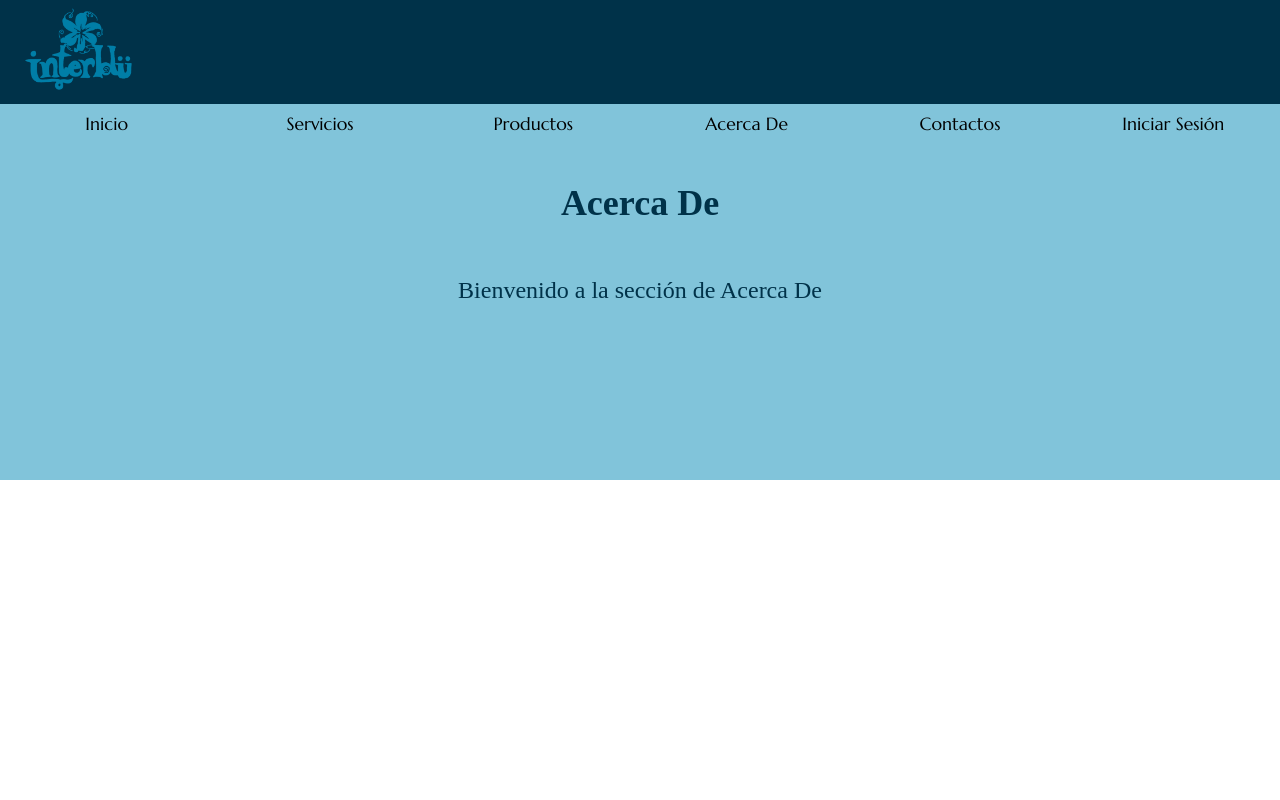
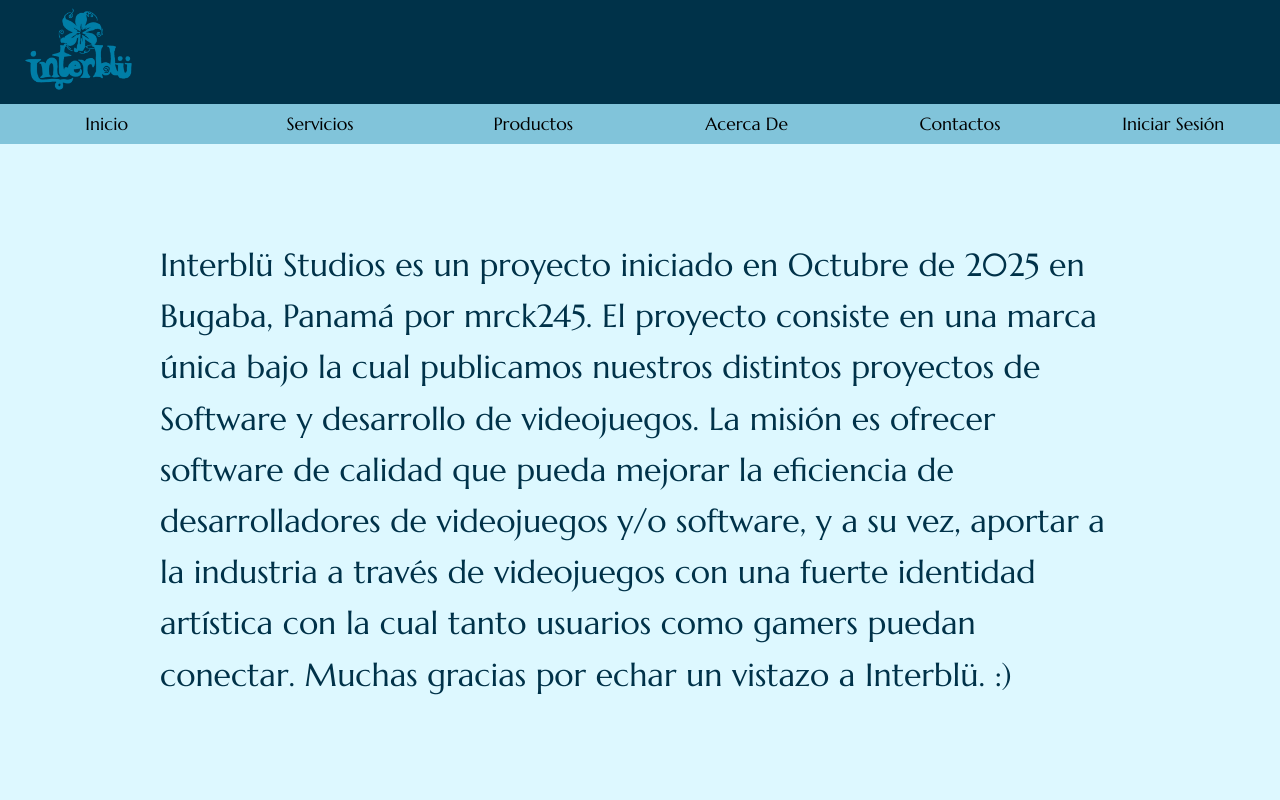
Before and after one commit to mrck245/interblu-project, a Vue app: page /about in a window 1280 px wide. Shown: the top 800 px of the page. Built offline with nearby package versions, Linux system fonts and the light colour scheme.

Commit message:
ib-dev-1.4

```diff
--- a/src/components/about-hero1.vue
+++ b/src/components/about-hero1.vue
@@ -1,22 +1,50 @@
 <template>
-  <section class="about-hero1">
-    <h1>Acerca De</h1>
-    <p>Bienvenido a la sección de Acerca De</p>
-  </section>
+  <main>
+   <section class="about page-wrapper">
+    <p>
+      Interblü Studios es un proyecto iniciado en Octubre de 2025 en Bugaba, Panamá por mrck245.
+      El proyecto consiste en una marca única bajo la cual publicamos nuestros distintos proyectos de Software y desarrollo de videojuegos. La misión es ofrecer software de calidad que pueda mejorar la eficiencia de desarrolladores de videojuegos y/o software, y a su vez, aportar a la industria a través de videojuegos con una fuerte identidad artística con la cual tanto usuarios como gamers puedan conectar.
+      Muchas gracias por echar un vistazo a Interblü. :)
+    </p>
+
+   </section>
+
+
+   <Footer />
+ </main>
 </template>
 
-<script setup></script>
+<script setup>
+import Footer from '@/components/footer-saas.vue'
+</script>
 
-<style scoped>
-.about-hero1 {
-  width: 100%;
-  height: 60vh;
-  background: #81c4da;
-  display: flex;
-  flex-direction: column;
-  align-items: center;
-  justify-content: center;
-  font-size: 3vh;
+<style>
+.page-wrapper {
+  margin-top: 18vh;
+}
+
+.about {
+  font-family: "Marcellus", sans-serif;
+  font-size: 2rem;
+  background: #DDF8FF;
+  min-height: 100vh;
+  padding: 4rem 2rem;
+}
+
+/* Texto principal */
+.about p {
+  max-width: 60rem;
+  margin: 0 auto;
+  padding: 2rem;
+  border-radius: 1rem;
   color: #003249;
+  line-height: 1.6;
+}
+
+.footer {
+    background: #afd8e2;
+    text-align: center;
+    color: rgb(255, 255, 255);
+    padding-top: 15vh;
 }
 </style>
--- a/src/components/footer-saas.vue
+++ b/src/components/footer-saas.vue
@@ -47,7 +47,6 @@
 <style scoped>
 /* Contenedor principal del footer */
 .footer {
-  background-color: #001722; /* El color oscuro que tenías */
   color: white;
   width: 100%;
   padding: 0 5% 3rem 5%; /* Padding: Arriba 0, Lados 5%, Abajo 3rem */
--- a/src/components/hero-saas.vue
+++ b/src/components/hero-saas.vue
@@ -230,5 +230,7 @@ const prevSlide = () => {
     to left,
    rgba(255, 255, 255, 0) 10%, #fff 60%
   );
+
+
 }
 </style>
--- a/src/components/hero1-saas.vue
+++ b/src/components/hero1-saas.vue
@@ -209,5 +209,7 @@ const prevSlide = () => {
 
   /* ✅ CÓDIGO CLAVE: Degradado de transparente a negro (a la derecha) */
   background: linear-gradient(to right, rgba(0, 0, 0, 0) 20%, #003249 70%);
+
+
 }
 </style>
--- a/src/components/products-hero1.vue
+++ b/src/components/products-hero1.vue
@@ -1,5 +1,6 @@
 <template>
-  <section class="page-wrapper">
+  <main>
+   <section class="page-wrapper">
     <div class="products-grid">
 
       <div class="products-card" v-for="item in products" :key="item.title">
@@ -11,11 +12,16 @@
       </div>
 
     </div>
-  </section>
+    </section>
+
+
+  <Footer />
+  </main>
 </template>
 
 
 <script setup>
+import Footer from '@/components/footer-saas.vue'
 import vg1 from '@/assets/Sources/pictures/Untitled82_20251124125033.png'
 
 const products = [
@@ -30,9 +36,6 @@ const products = [
 
 <style scoped>
 /* ✨ Evita que el contenido quede detrás del header */
-.page-wrapper {
-  padding-top: 18vh;
-}
 
 /* GRILLA */
 .products-grid {
@@ -86,6 +89,13 @@ const products = [
   max-width: 600px;
 }
 
+.footer {
+    background: #000000;
+    text-align: center;
+    color: rgb(255, 255, 255);
+    padding-top: 2vh;
+}
+
 /* 🔥 RESPONSIVE */
 @media (max-width: 900px) {
   .products-card {
--- a/src/components/services-hero1.vue
+++ b/src/components/services-hero1.vue
@@ -1,4 +1,5 @@
 <template>
+  <main>
      <section class="page-wrapper">
       <div class="services-grid">
 
@@ -10,9 +11,12 @@
 
        </div>
       </section>
+    <Footer />
+  </main>
 </template>
 
 <script setup>
+import Footer from '@/components/footer-saas.vue'
 import ms1 from '@/assets/Sources/pictures/juralogo.png'
 import ms2 from '@/assets/Sources/pictures/sheeptunelogo.png'
 import ms3 from '@/assets/Sources/pictures/asperlogo.png'
@@ -45,10 +49,10 @@ const services = [
 /* GRILLA */
 .services-grid {
   display: grid;
-  grid-template-columns: repeat(1fr);
+  grid-template-columns: repeat(1,1fr);
   gap: 3rem;
   padding: 4rem;
-  background: linear-gradient(to bottom, #003249, #000);
+  background: linear-gradient(to bottom, #ffffff, #007EA7);
   min-height: 100vh;
 }
 
@@ -92,6 +96,14 @@ const services = [
   line-height: 1.6;
   max-width: 600px;
 }
+
+.footer {
+  background: #007EA7;
+  padding-top: 10vh;
+  text-align: center;
+  color: white;
+}
+
 @media (max-width: 900px) {
   .service-card {
     flex-direction: column;
--- a/src/views/HomeView.vue
+++ b/src/views/HomeView.vue
@@ -42,7 +42,7 @@ import Footer from '@/components/footer-saas.vue'
 }
 .footer {
   background: #00141e;
-  padding-top: 15vh;
+  padding-top: 10vh;
   text-align: center;
   color: white;
 }
```
Also changed, not shown: src/assets/Sources/Marmelad/Marmelad-Regular.ttf (added), src/assets/Sources/Marmelad/OFL.txt (added). Lines whose indentation alone changed are shown as unchanged.
